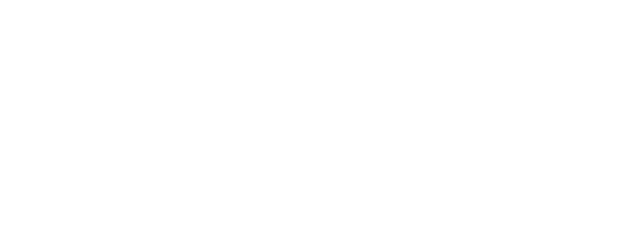
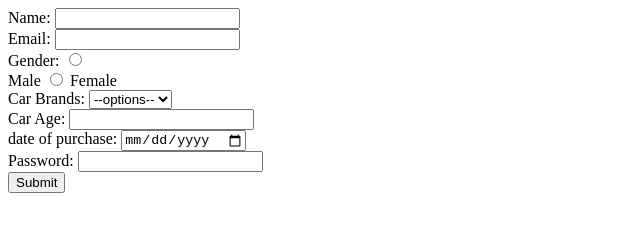
Before and after one commit to acciojob/car-insurance-form-manasabm74, a website: page main.html in a window 1280 px wide. Shown: the whole page, without its empty margins (0-640 px from the left). Drawn offline with Linux system fonts and the light colour scheme.

Commit message:
created a submission

```diff
--- a/main.html
+++ b/main.html
@@ -8,6 +8,35 @@
 
 <body>
 	<!-- the entire body must be written by student -->
+	<form action="/submit" method="post">
+		<label for="name">Name:</label>
+		<input type="text" id="name"  required><br>
+
+		<label for="email">Email:</label>
+		<input type="email" id="email" required><br>
+
+		<label >Gender:</label>
+		<input type="radio" name="gender" required ><br>
+		<label for="gender_m">Male</label>
+		<input type="radio" name="gender" required>
+		<label for="gender_f">Female</label><br>
+		<label for="car brands">Car Brands:</label>
+		<select id="cars" name="cars" required>
+			<option value="" disabled selected>--options--</option>
+			<option>BMW</option>
+			<option>Audi</option>
+			<option>Mercedez</option>
+		</select><br>
+		<label for="car age">Car Age:</label>
+		<input type="number" id="carage" name="carage" required><br>
+
+		<label for="dop">date of purchase:</label>
+		<input type="date" id="dop" name="dop" required><br>
+
+		<label for="password">Password:</label>
+		<input type="password" id="password" name="password" required><br>
+
+		<button type="submit">Submit</button>
     <script type="text/javascript" src="./script.js">
 </script>
 
```
